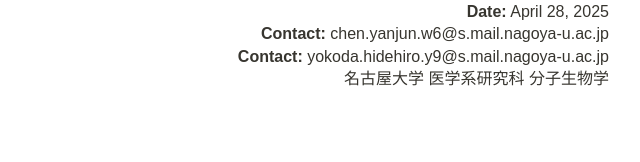
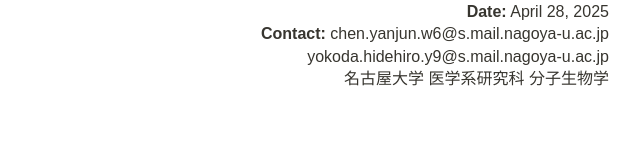
Before and after one commit to CYJ-777/linkedomics-protocol, a plain HTML site: page index.html in a window 1280 px wide. Shown: the part 4195-4357 px from the top of the page, 387-1027 px from the left. Drawn offline with nearby package versions, Linux system fonts and the light colour scheme.

Commit message:
Update index.html

```diff
--- a/index.html
+++ b/index.html
@@ -1226,7 +1226,7 @@
 <b>Author:</b> 陈彦均 Chen Yanjun, 與古田英裕 Yokoda Hidehiro<br/>
 <b>Date:</b> April 28, 2025  <br/>
 <b>Contact:</b> chen.yanjun.w6@s.mail.nagoya-u.ac.jp  <br/>
-<b>Contact:</b> yokoda.hidehiro.y9@s.mail.nagoya-u.ac.jp  <br/>
+</b> yokoda.hidehiro.y9@s.mail.nagoya-u.ac.jp  <br/>
 名古屋大学 医学系研究科 分子生物学
 
 </div>
```
